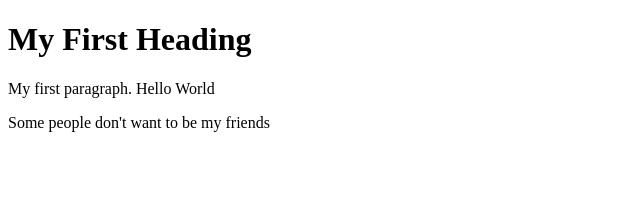
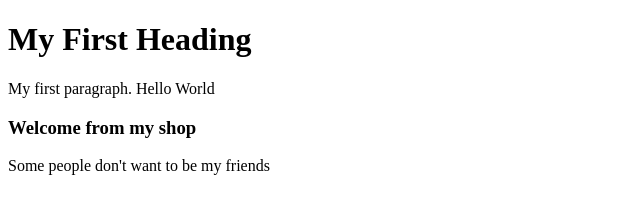
Before and after one commit to godlietome/godlietome.github.io, a plain HTML site: page index.html in a window 1280 px wide. Shown: the whole page, without its empty margins (0-640 px from the left). Drawn offline with Linux system fonts and the light colour scheme.

Commit message:
Update index.html

```diff
--- a/index.html
+++ b/index.html
@@ -7,6 +7,7 @@
 
 <h1>My First Heading</h1>
 <p>My first paragraph. Hello World</p>
+<h3> Welcome from my shop</h3>
 <p>Some people don't want to be my friends</p>
 </body>
 </html>
```
